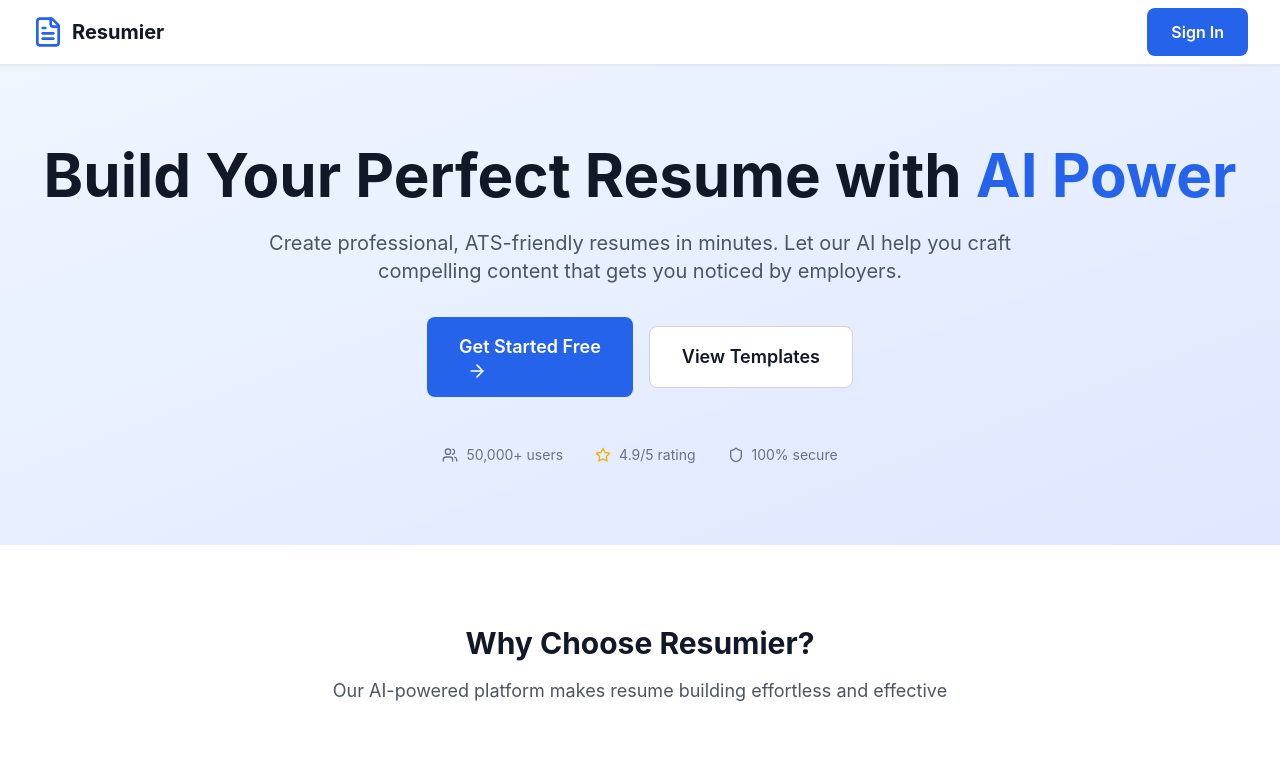
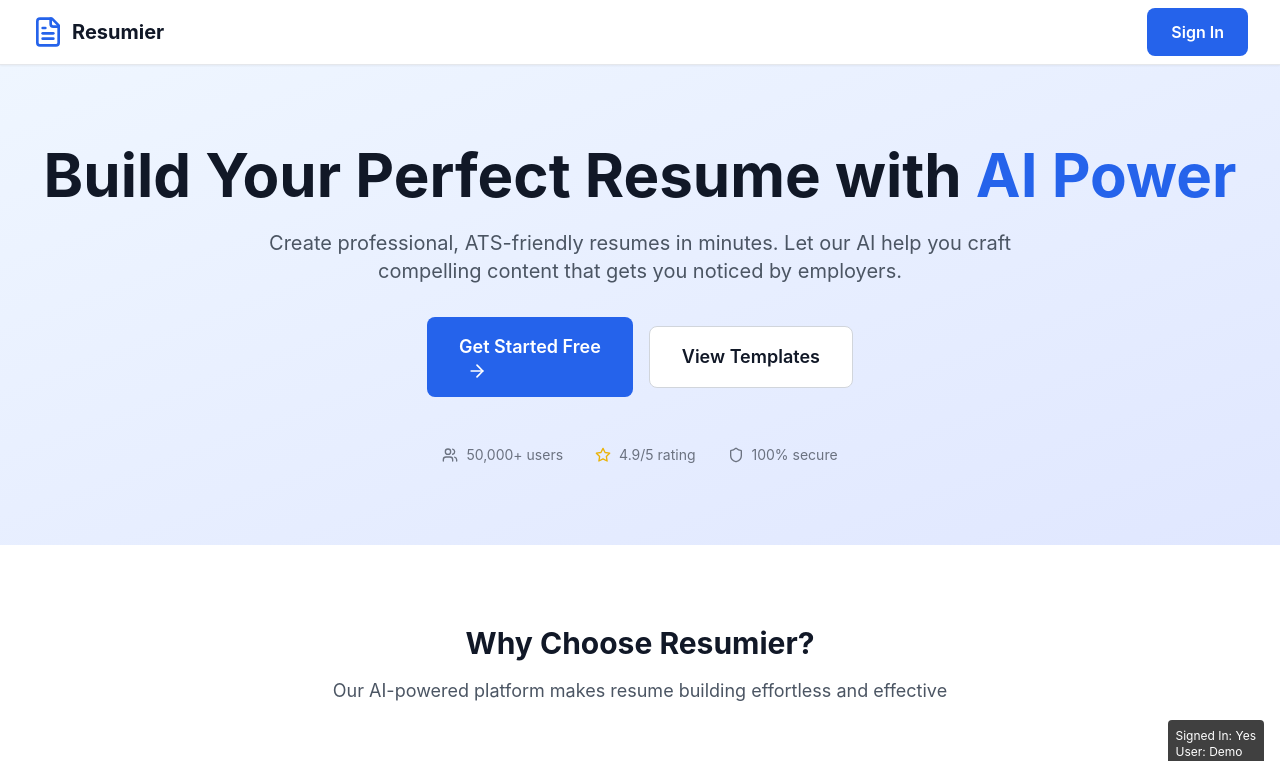
Before and after one commit to Remanth05/AI-Resume-Builder, a React (Vite) app: page / in a window 1280 px wide. Shown: the top 761 px of the page. Built offline with nearby package versions, Linux system fonts and the light colour scheme; no server answers.

Commit message:
Add debug component to App.tsx
cgen-a84abf2bbce6484cbadcab14cc8ec2c9

```diff
--- a/src/App.tsx
+++ b/src/App.tsx
@@ -58,7 +58,8 @@ function App() {
         <Route path="*" element={<Navigate to="/" replace />} />
       </Routes>
 
-
+      {/* Debug component - remove in production */}
+      <AuthDebug />
     </div>
   )
 }
```
